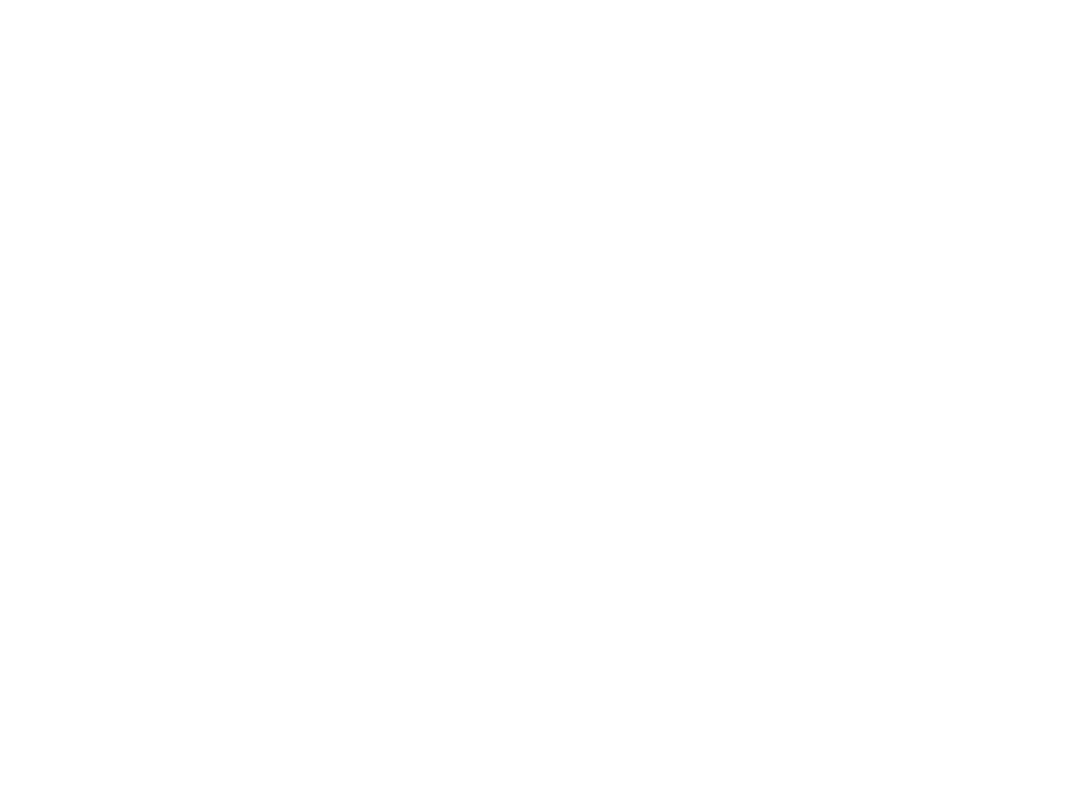
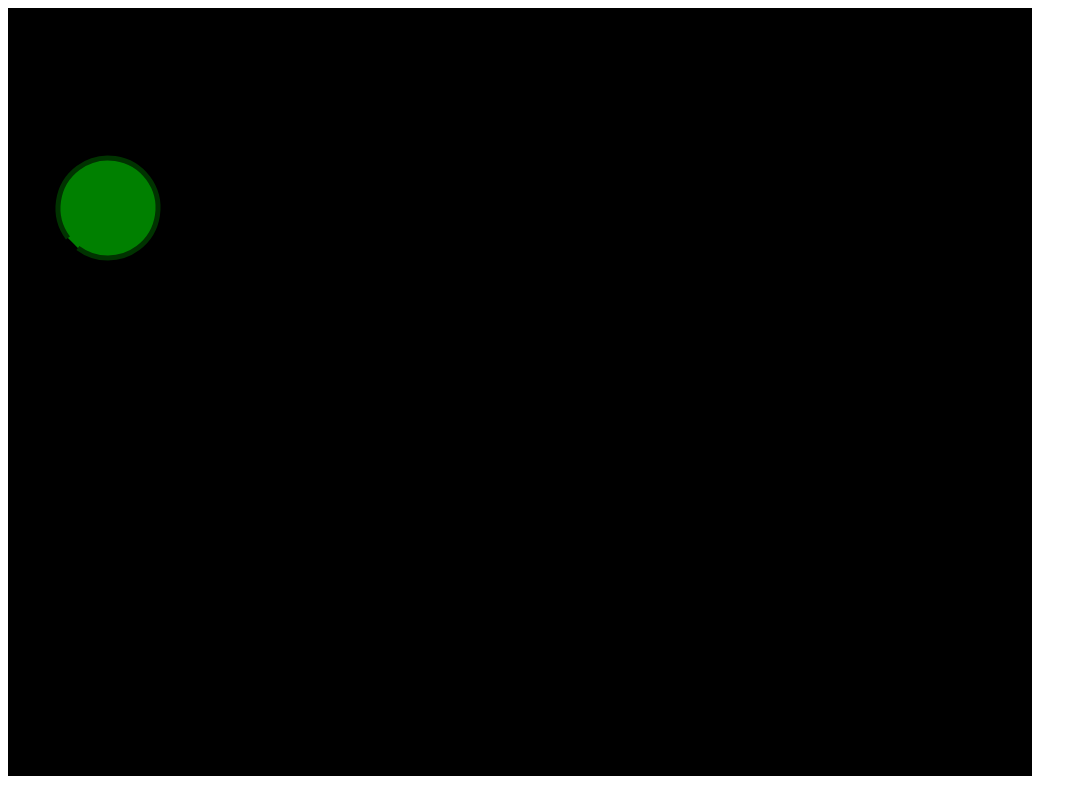
Before and after one commit to RicoP/SpaceWaste, a plain HTML site: page index.html in a window 1280 px wide. Shown: the whole page, without its empty margins (0-1087 px from the left). Drawn offline with nearby package versions, Linux system fonts and the light colour scheme.

Commit message:
added base files for game

```diff
--- /dev/null
+++ b/boot.js
@@ -0,0 +1,9 @@
+var SW = SW || {};
+
+$(function() {
+	var canvas = $("canvas")[0];
+	var ctx = canvas.getContext("2d");
+
+	SW.ctx = ctx;
+	SW.loaded();
+});
--- /dev/null
+++ b/draw.js
@@ -0,0 +1,26 @@
+var SW = SW || {};
+
+(function() {
+	function clear(c) {
+		c.fillStyle = "black";
+		c.fillRect(0, 0, c.canvas.width, c.canvas.height);
+	}
+
+	function draw(c) {
+		clear(c);
+
+		for (var i = SW.objects.length - 1; i >= 0; i--) {
+			var obj = SW.objects[i];
+
+			c.beginPath();
+			c.arc(obj.position.x, obj.position.y, obj.radius, obj.angle, obj.angle + 6, false);
+			c.fillStyle = 'green';
+			c.fill();
+			c.lineWidth = 5;
+			c.strokeStyle = '#003300';
+			c.stroke();
+		};
+	}
+
+	SW.draw = draw;
+}());
--- a/index.html
+++ b/index.html
@@ -7,8 +7,13 @@
         <meta name="viewport" content="width=device-width">
     </head>
     <body>
-        <canvas id="c"></canvas>
+        <canvas id="c" width="1024" height="768"></canvas>
 
         <script src="http://ajax.googleapis.com/ajax/libs/jquery/2.0.3/jquery.min.js"></script>
+        <script type="text/javascript" src="setup.js"></script>
+        <script type="text/javascript" src="load.js"></script>
+        <script type="text/javascript" src="update.js"></script>
+        <script type="text/javascript" src="draw.js"></script>
+        <script type="text/javascript" src="boot.js"></script>
     </body>
 </html>
--- /dev/null
+++ b/load.js
@@ -0,0 +1,9 @@
+SW.objects = [
+	{
+		position : {x : 100, y : 200},
+		radius : 50,
+		angle : 0,
+		rotatingSpeed : 0.5,
+		movable : true
+	}
+];
--- /dev/null
+++ b/setup.js
@@ -0,0 +1,43 @@
+var SW = SW || {};
+
+(function() {
+	if(!window.requestAnimationFrame) {
+		window.requestAnimationFrame =
+			window.webkitRequestAnimationFrame ||
+			window.mozRequestAnimationFrame    ||
+			window.msRequestAnimationFrame    ||
+			function( callback ){
+				window.setTimeout(callback, 1000 / 60);
+			};
+	}
+
+	var perfnow = (function() {
+		return (
+			(performance && performance.now) ? function() { return performance.now(); }
+			: (performance && performance.webkitNow) ? function() { return performance.webkitNow(); }
+			: (performance && performance.mozNow) ? function() { return performance.mozNow(); }
+			: (performance && performance.oNow) ? function() { return performance.oNow(); }
+			: (Date.now) ? function() { return Date.now(); }
+			: function() { return +new Date(); }
+		)
+	}());
+
+	function loaded() {
+		var lastUpdate = perfnow();
+
+		function animate() {
+			var now = perfnow();
+			var div = now - lastUpdate;
+			var secs = div / 1000.0;
+
+			SW.update(secs);
+			SW.draw(SW.ctx);
+			lastUpdate = now;
+			requestAnimationFrame(animate);
+		}
+
+		animate();
+	};
+
+	SW.loaded = loaded;
+}());
--- /dev/null
+++ b/update.js
@@ -0,0 +1,22 @@
+var SW = SW || {};
+
+(function() {
+	SW.objects = [
+		{
+			position : {x : 100, y : 200},
+			radius : 50,
+			angle : 0,
+			rotatingSpeed : 0.5,
+			movable : true
+		}
+	];
+
+	function update(sec) {
+		for (var i = SW.objects.length - 1; i >= 0; i--) {
+			var obj = SW.objects[i];
+			obj.angle += obj.rotatingSpeed * sec;
+		};
+	}
+
+	SW.update = update;
+}());
```
Also changed, not shown: editor.html (+1 -1 lines).
